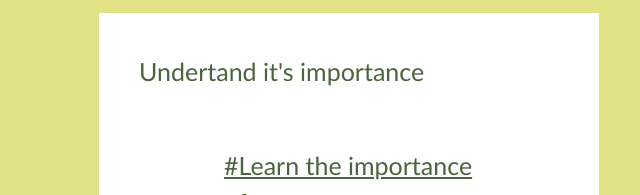
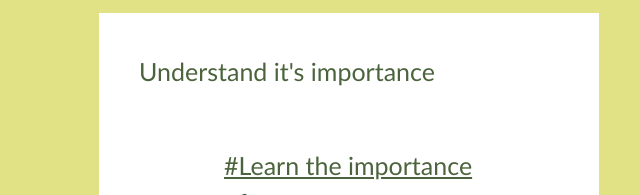
Before and after one commit to Sushi101atwork/Waste-management--1, a plain HTML site: page index.html in a window 1280 px wide. Shown: the part 2171-2366 px from the top of the page, 16-656 px from the left. Drawn offline with nearby package versions, Linux system fonts and the light colour scheme.

Commit message:
Update index.html

```diff
--- a/index.html
+++ b/index.html
@@ -70,7 +70,7 @@
                 <p>Waste management or waste disposal includes the processes and actions required to manage waste from its generation to its final disposal.</p>
                 <div class="edu">
                     <div class="info">
-                        <p>Undertand it's importance</p>
+                        <p>Understand it's importance</p>
                         <div class="resources">
                         <a class="link" href="https://www.hccb.in/en/blog/csr-stories/importance-of-waste-management">#Learn the importance of waste management</a>
                         </div>
```
